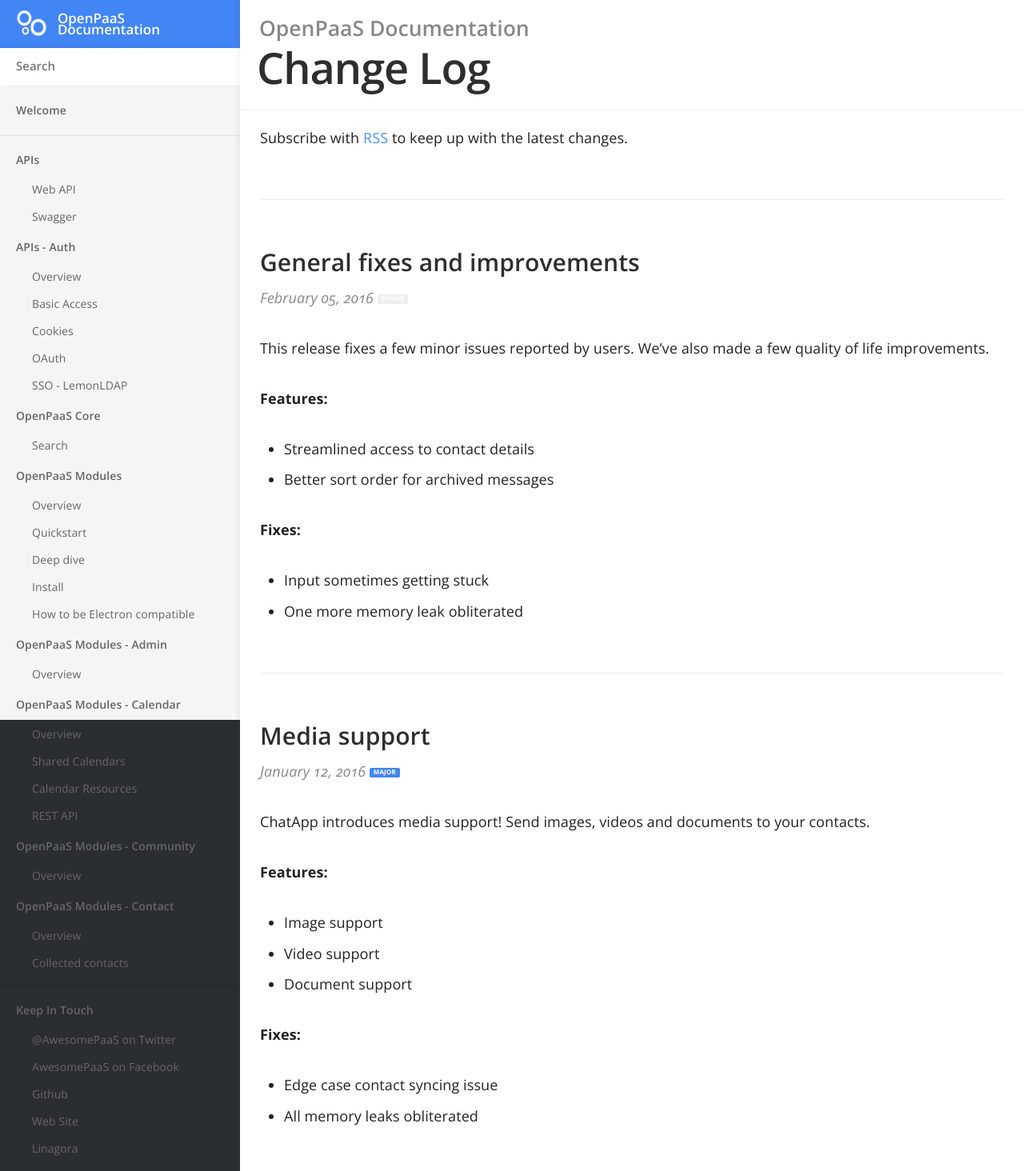
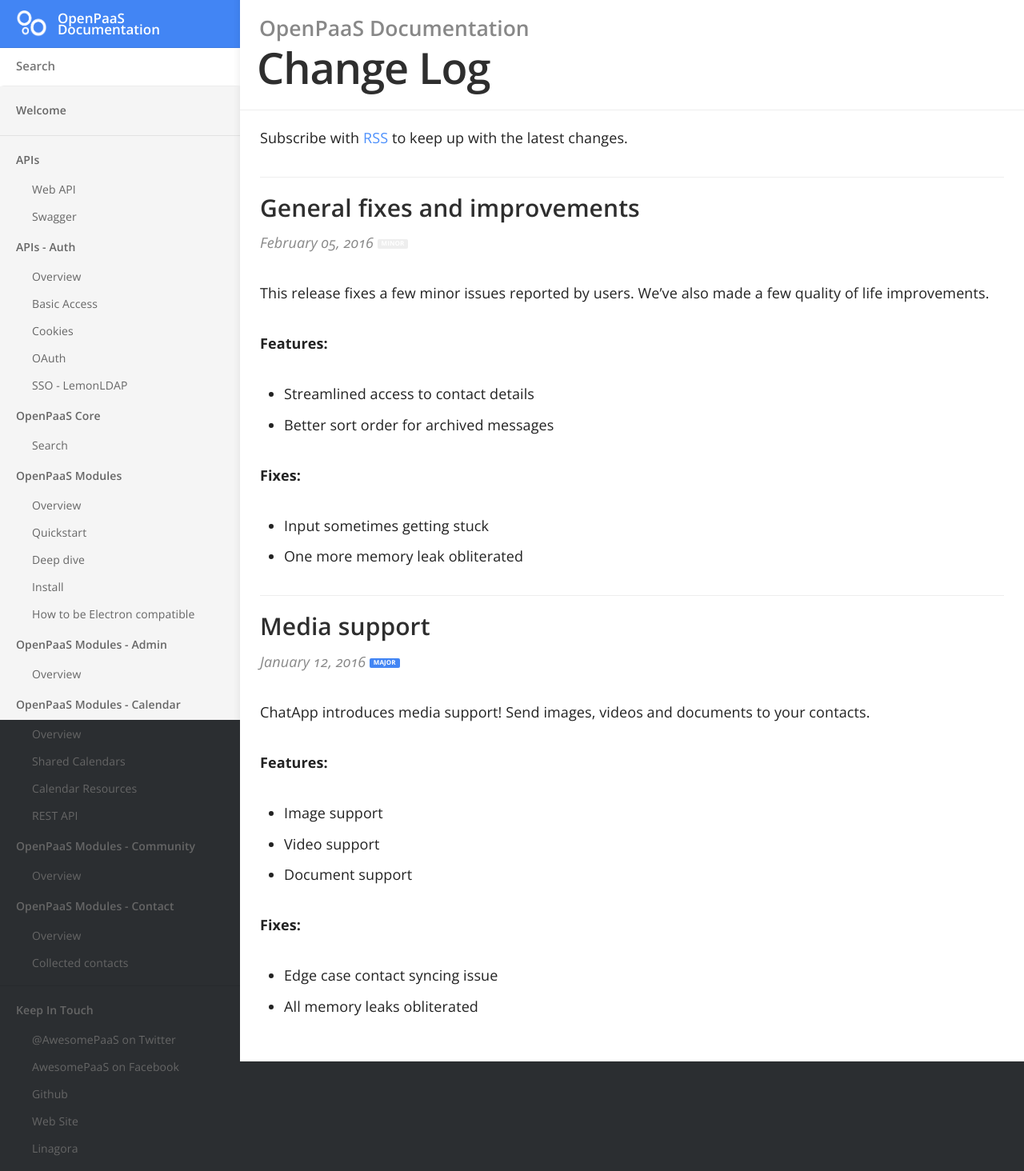
Before and after one commit to linagora/openpaas-doc, a Jekyll site: the page built from changelog.html, in a window 1280 px wide. Shown: the whole page at 80% size. Built offline with Jekyll 4.4.1, drawn with Linux system fonts in a browser that asks for light colours; nearby versions of some CDN libraries; a script that is not in the unit is left out.

Commit message:
linagora/lgs/openpaas/linagora.esn.calendar#886 Reduce h3 margin

```diff
--- a/_sass/_layout.scss
+++ b/_sass/_layout.scss
@@ -164,7 +164,7 @@
 	h3::before {
 		content: "";
 		@extend hr;
-		margin: 60px 0;
+		margin: 20px 0;
 	}
 }
 
```
